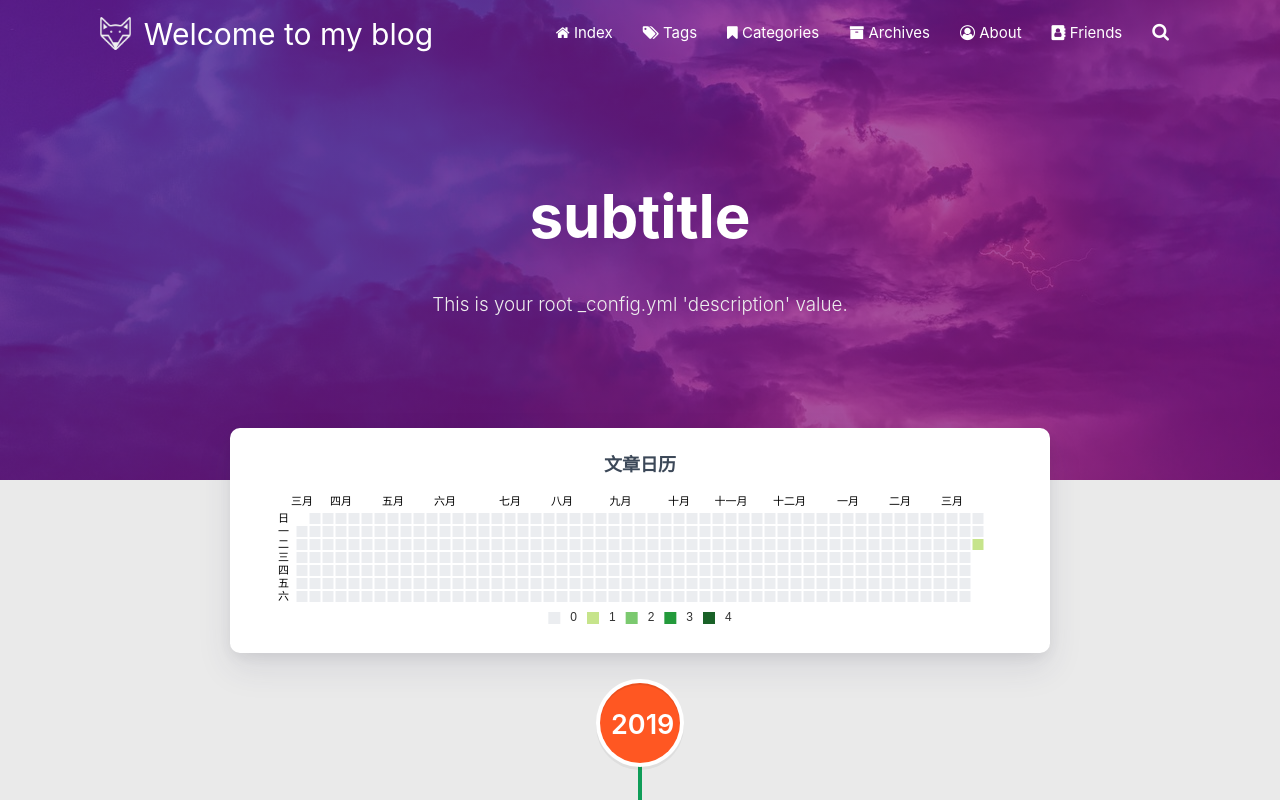
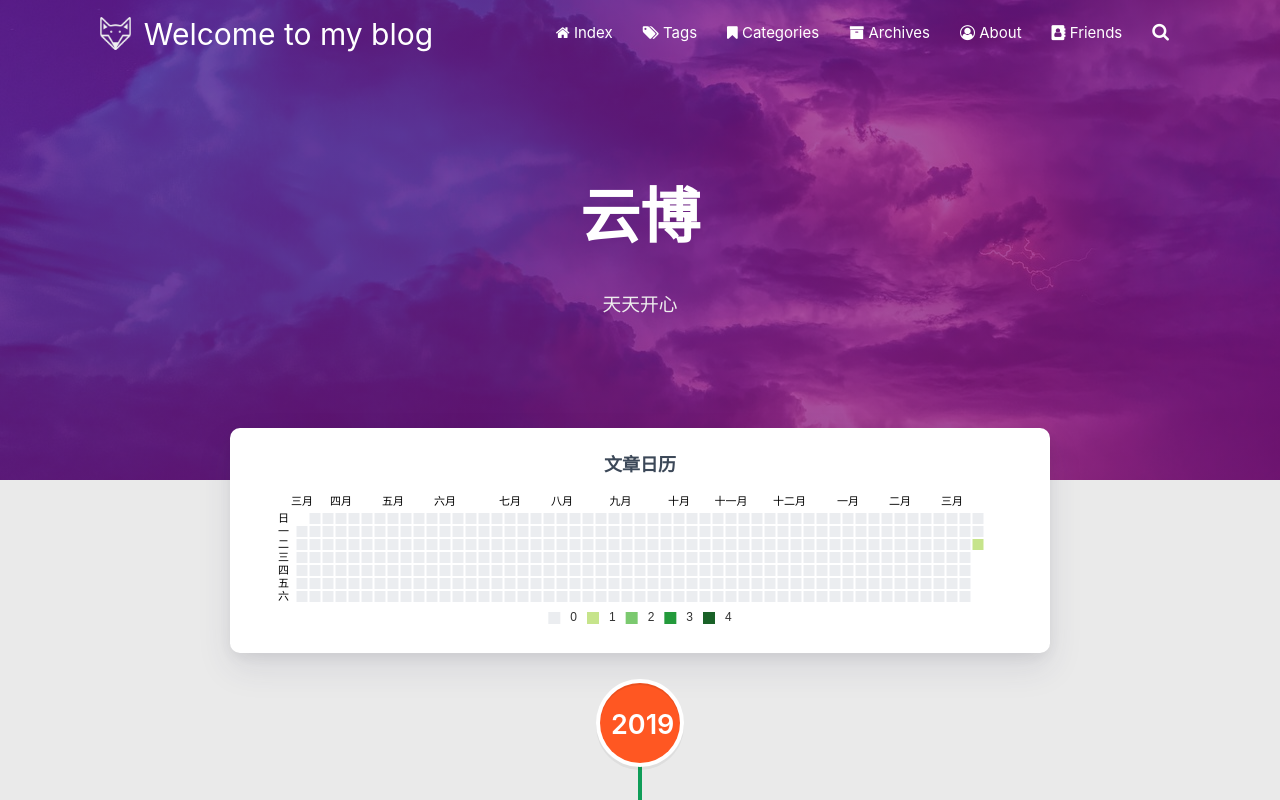
Before and after one commit to wen7yu/wen7yu.github.io, a plain HTML site: page archives/2019/03/index.html in a window 1280 px wide. Shown: the top 800 px of the page. Drawn offline with Linux system fonts and the light colour scheme; some packages are replaced by stand-ins of ours; no server answers; a script that the page names is missing.

Commit message:
Site updated: 2019-03-26 17:22:40

```diff
--- a/archives/2019/03/index.html
+++ b/archives/2019/03/index.html
@@ -119,7 +119,7 @@
         <div class="logo-name">Welcome to my blog</div>
         <div class="logo-desc">
 
-            Never really desperate, only the lost of the soul.
+            天天开心
 
         </div>
     </div>
@@ -260,13 +260,13 @@
         <div class="brand">
             <div class="title center-align">
 
-                    subtitle
+                    云博
 
             </div>
 
             <div class="description center-align">
 
-                    This is your root _config.yml 'description' value.
+                    天天开心
 
             </div>
         </div>
```
Also changed, not shown: 2019/03/26/hello-world/index.html (+1 -1 lines), archives/2019/index.html (+3 -3 lines), archives/index.html (+3 -3 lines), index.html (+3 -3 lines).
